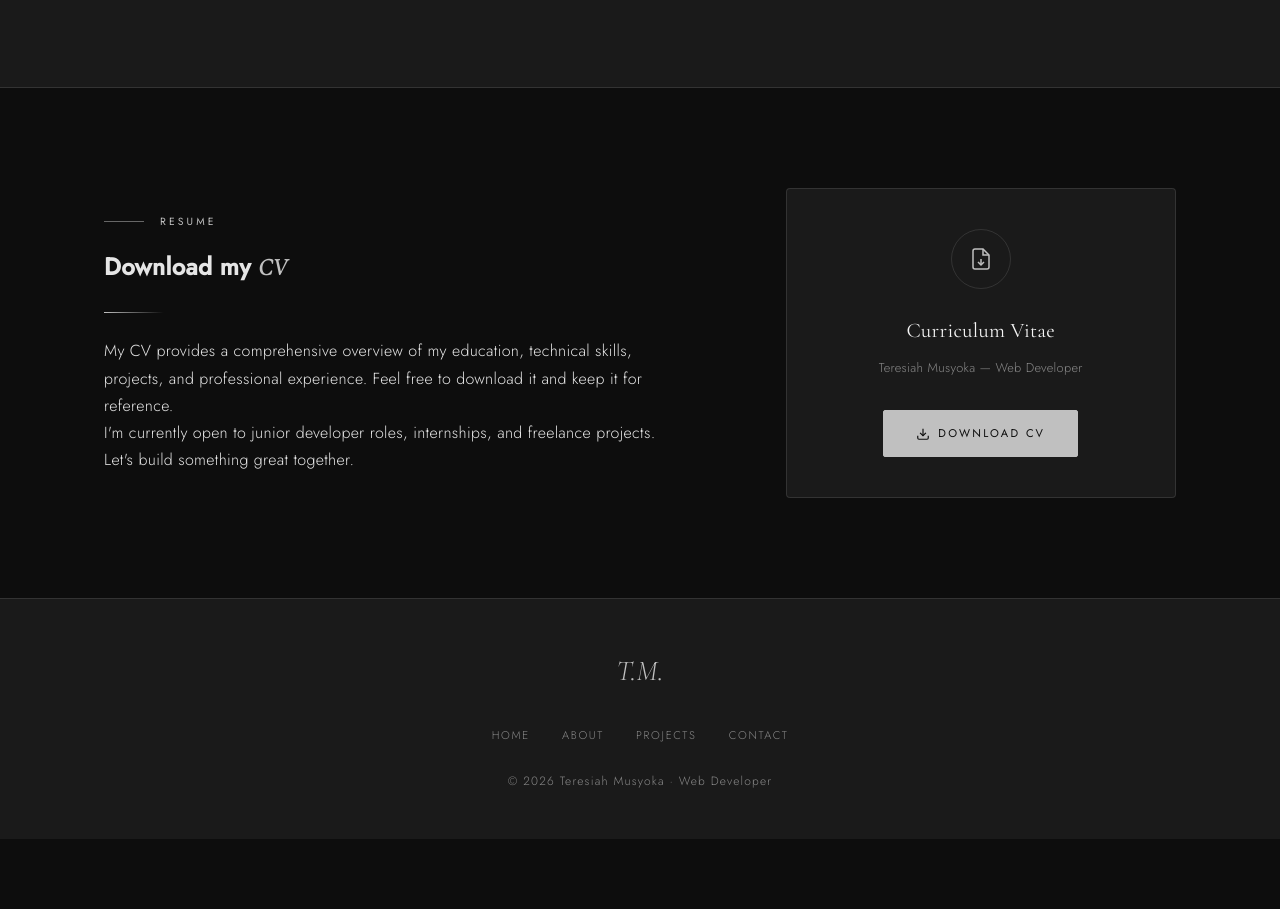
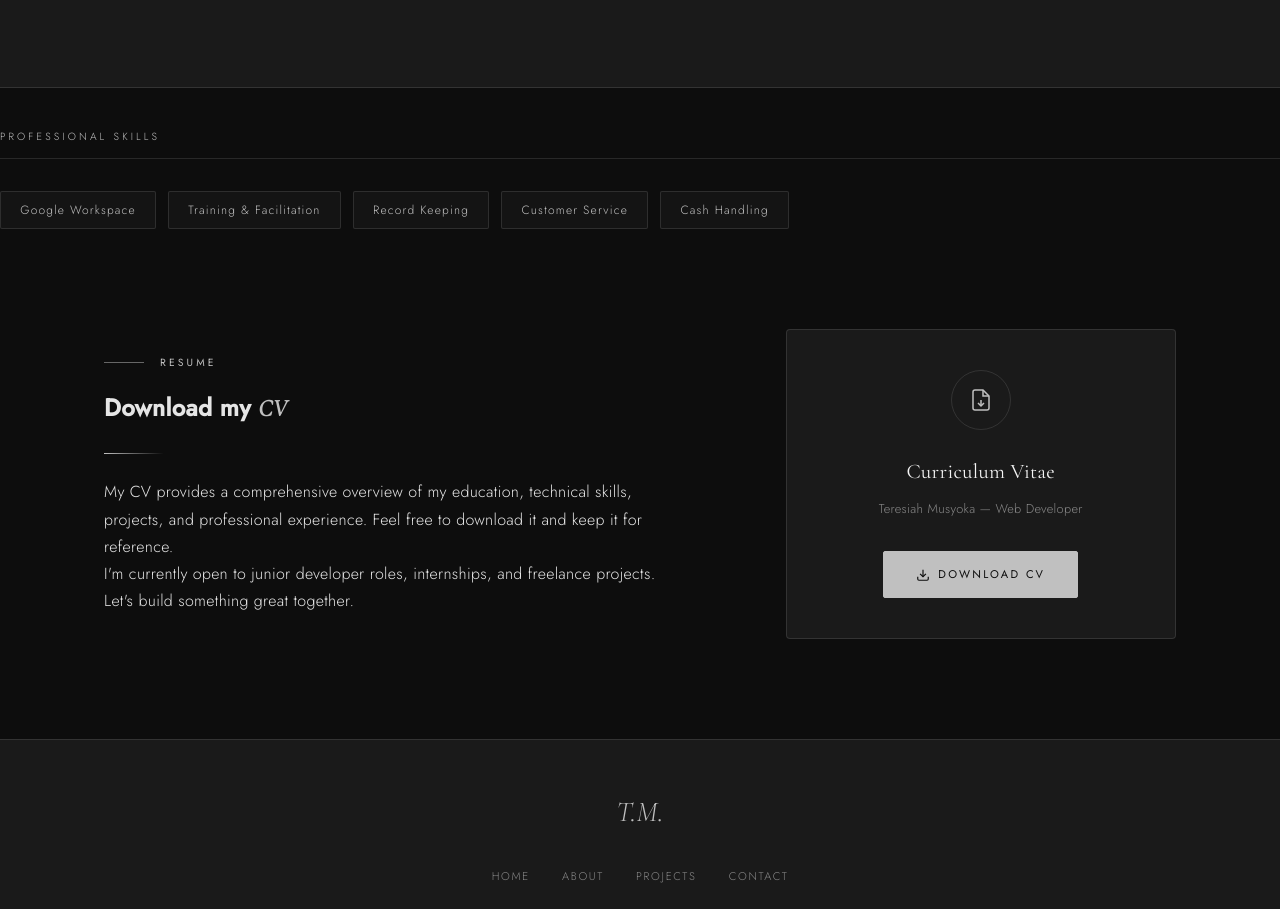
Before and after one commit to Terri-blet/Terri-blet.github.io, a plain HTML site: page about.html in a window 1280 px wide. Shown: the part 2100-3009 px from the top of the page. Before the commit the page ends 2939 px from the top, so only its background shows below. Drawn offline with nearby package versions, Linux system fonts and the light colour scheme.

Commit message:
Update about.html

```diff
--- a/about.html
+++ b/about.html
@@ -146,6 +146,18 @@
   </div>
 </section>
 
+  <!-- Professional Skills -->
+<div class="fade-in delay-2" style="grid-column:1/-1;margin-top:2.5rem">
+  <p class="skills-group-title">Professional Skills</p>
+  <div class="soft-skills">
+    <span class="soft-skill-pill">Google Workspace</span>
+    <span class="soft-skill-pill">Training &amp; Facilitation</span>
+    <span class="soft-skill-pill">Record Keeping</span>
+    <span class="soft-skill-pill">Customer Service</span>
+    <span class="soft-skill-pill">Cash Handling</span>
+  </div>
+</div>
+
 <!-- CV Section -->
 <section class="cv-section">
   <div class="container">
```
